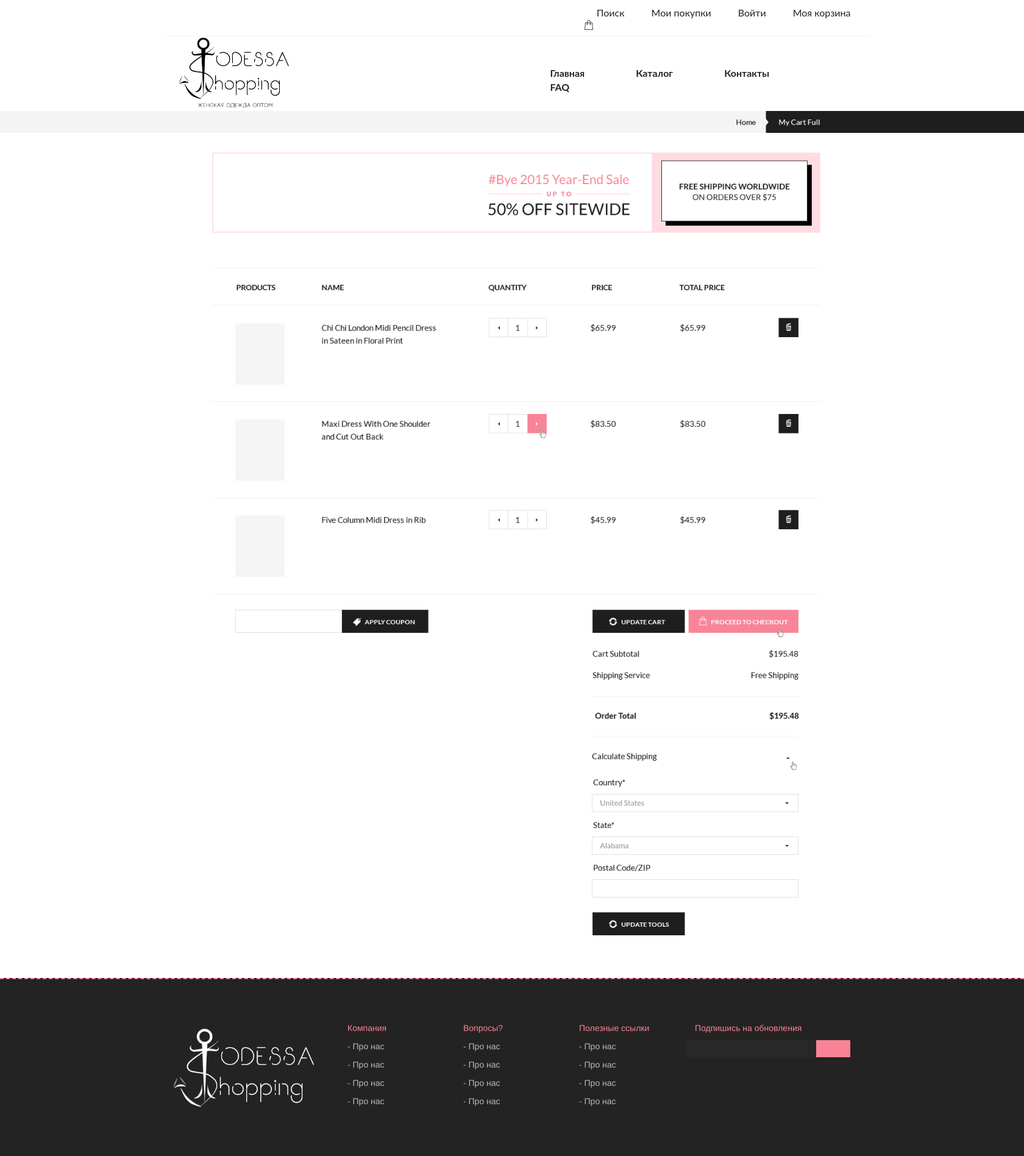
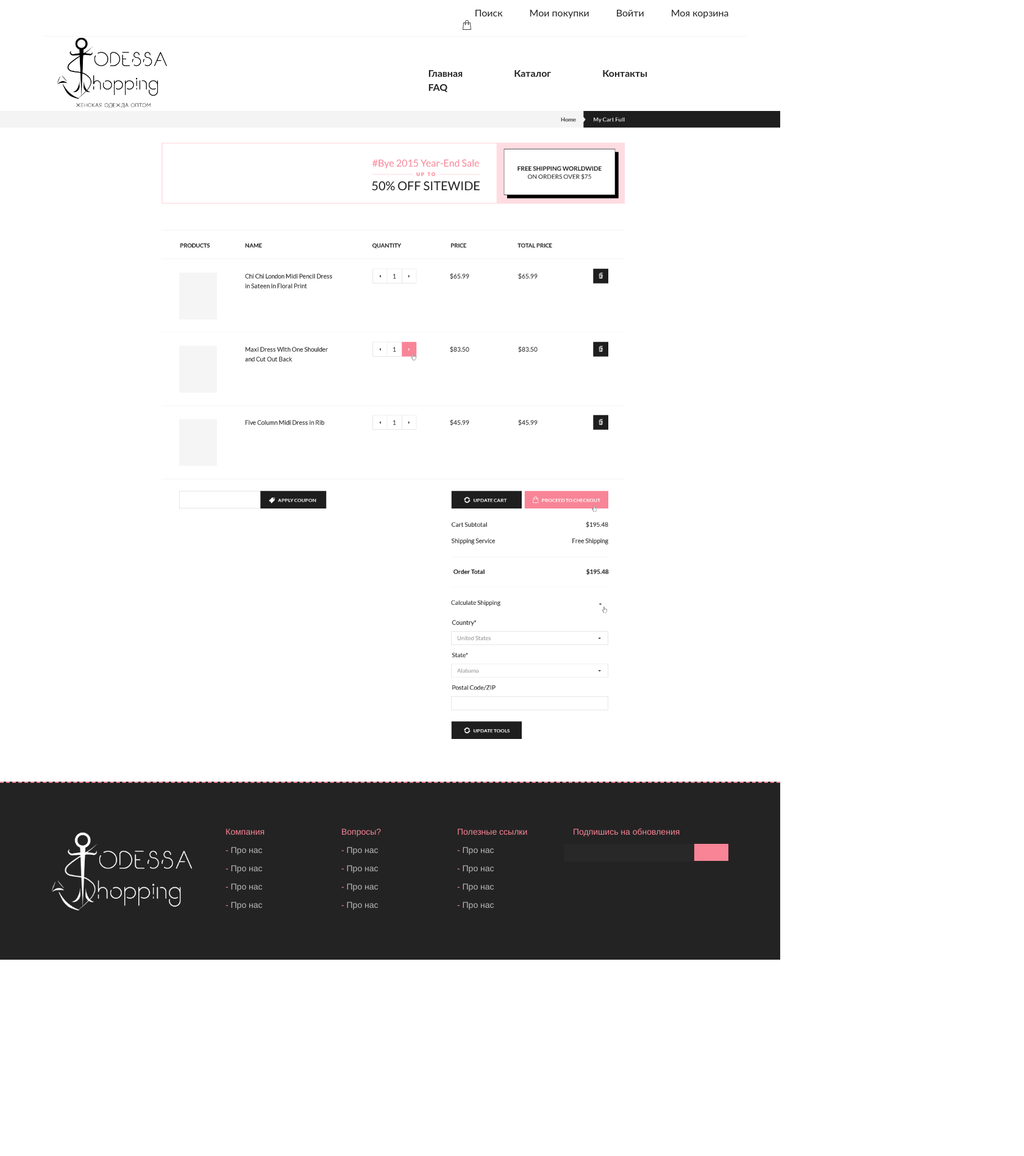
Before and after one commit to danilsizov/Odessa-dress-shop, a PHP site: page /my-bag.php in a window 1680 px wide. Shown: the whole page at 61% size. After the commit the page ends 1574 px from the top, so only its background shows below. Run offline with PHP 8.4, Linux system fonts and the light colour scheme; some web fonts are replaced.

Commit message:
New screen size [my-style.css](1280px)

```diff
--- a/style/my-style.css
+++ b/style/my-style.css
@@ -734,6 +734,6 @@ input
 {
 	body
 	{
-		width:1680px;
+		width:1280px;
 	}
 }
```
